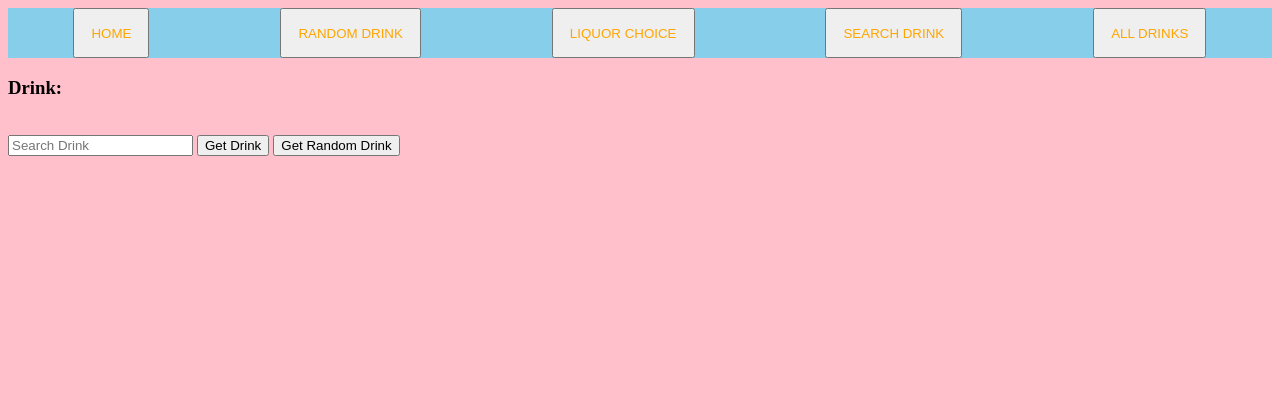
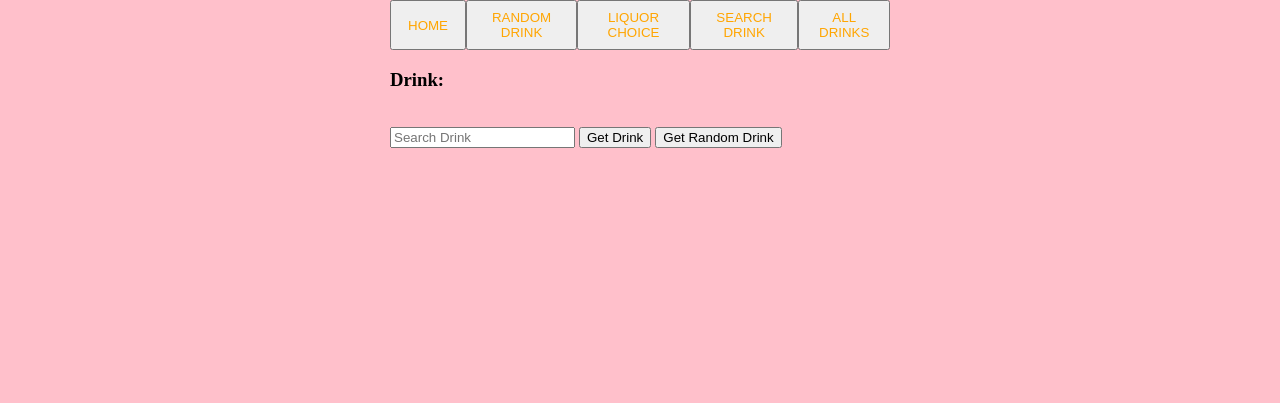
Before and after one commit to daydin14/cocktail-recipe, a plain HTML site: page index.html in a window 1280 px wide. Drawn offline with nearby package versions, Linux system fonts and the light colour scheme.

Commit message:
Styled nav bar to be more closed in. Trying to configure a background for the overall site. About to update the javascript so when you click random drink in the nav bar, it will display a random cocktial

```diff
--- a/css/style.css
+++ b/css/style.css
@@ -1,5 +1,9 @@
 html, body {
     background-color: pink;
+    /* background-image: url("https://images.pexels.com/photos/3342739/pexels-photo-3342739.jpeg?auto=compress&cs=tinysrgb&dpr=3&h=750&w=1260"); */
+    width: 500px;
+    height: 400px;
+    margin: auto;
 }
 
 * {
@@ -15,6 +19,7 @@ html, body {
 }
 #menu-bar {
     position: relative;
+    /* background-image: url("https://images.pexels.com/photos/3566120/pexels-photo-3566120.jpeg?auto=compress&cs=tinysrgb&w=1260&h=750&dpr=1"); */
 }
 nav button {
     height: 50px;
--- a/js/script.js
+++ b/js/script.js
@@ -1,10 +1,32 @@
+// Top Menu Buttons:
+var menu = [
+  { text: "Home"},
+  { text: "Random Drink"},
+  { text: "Liquor Choice"},
+  { text: "Search Drink"},
+  { text: "All Drinks"},
+];
+
+const topMenuEl = document.getElementById("menu-bar");
+topMenuEl.style.height = "100%";
+//topMenuEl.style.backgroundColor = '<img src="https://images.pexels.com/photos/3566120/pexels-photo-3566120.jpeg?auto=compress&cs=tinysrgb&w=1260&h=750&dpr=1">'
+topMenuEl.classList.add("flex-around");
+
+for (let i of menu) {
+  let bEl = document.createElement("button");
+  bEl.setAttribute("submit", menu);
+  bEl.textContent = i.text;
+  topMenuEl.append(bEl);
+}
+
+// Ajax random cocktail drink:
 const randomUrl = "https://www.thecocktaildb.com/api/json/v1/1/random.php";
 
 const $form = $("form");
 const $drinkName = $("#drink");
 const $instructions = $("#instructions");
 const $image = $("#image");
-// const $input = $(`input[type="text"]`);
+const $input = $(`input[type="text"]`);
 
 $form.on("submit", getData);
 
@@ -24,24 +46,3 @@ function getData(event) {
     }
   );
 }
-
-// Top Menu Buttons:
-var menu = [
-  { text: "Home"},
-  { text: "Random Drink"},
-  { text: "Liquor Choice"},
-  { text: "Search Drink"},
-  { text: "All Drinks"},
-];
-
-const topMenuEl = document.getElementById("menu-bar");
-topMenuEl.style.height = "100%";
-topMenuEl.style.backgroundColor = "skyblue"
-topMenuEl.classList.add("flex-around");
-
-for (let i of menu) {
-  let bEl = document.createElement("button");
-  bEl.setAttribute("submit", menu);
-  bEl.textContent = i.text;
-  topMenuEl.append(bEl);
-}
```
